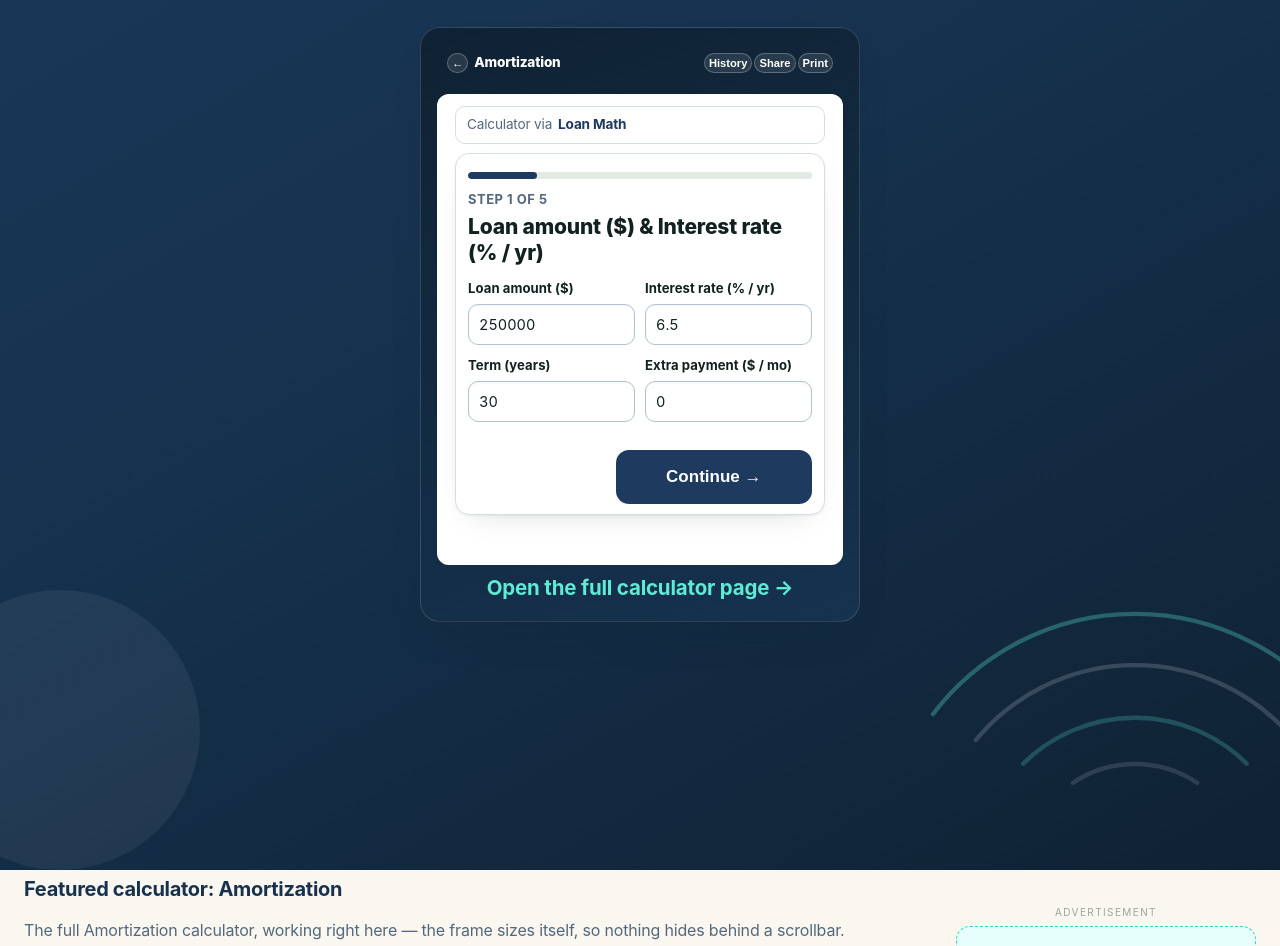
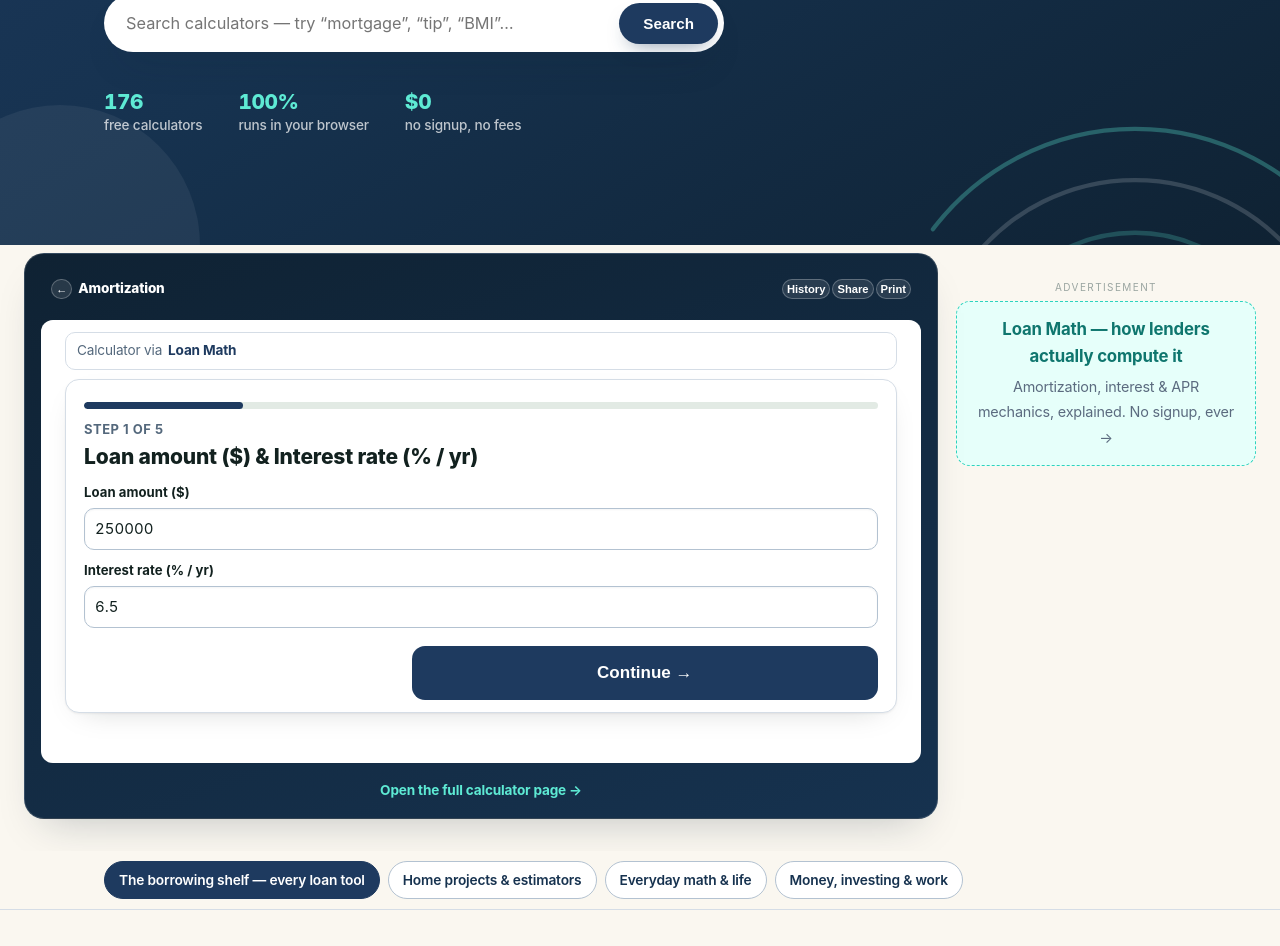
Before and after one commit to mjaiya5770/loan-math, a plain HTML site: page index.html in a window 1280 px wide. Shown: the part 539-1485 px from the top of the page. Drawn offline with Linux system fonts and the light colour scheme.

Commit message:
Preview hygiene: sync index.html with production build

```diff
--- a/index.html
+++ b/index.html
@@ -82,7 +82,16 @@
       <div><strong>$0</strong><span>no signup, no fees</span></div>
     </div>
     </div>
-    <div class="hero-calc" id="heroCalc">
+
+  </div>
+
+  <svg class="nest-motif" viewBox="0 0 200 200" fill="none" aria-hidden="true" focusable="false"><path d="M6 148 A 118 118 0 0 1 194 148" stroke="#5eead4" stroke-opacity="0.30" stroke-width="2" stroke-linecap="round"/><path d="M26 160 A 96 96 0 0 1 174 160" stroke="#ffffff" stroke-opacity="0.16" stroke-width="2" stroke-linecap="round"/><path d="M48 171 A 74 74 0 0 1 152 171" stroke="#5eead4" stroke-opacity="0.22" stroke-width="2" stroke-linecap="round"/><path d="M71 180 A 52 52 0 0 1 129 180" stroke="#ffffff" stroke-opacity="0.12" stroke-width="2" stroke-linecap="round"/></svg>
+</section>
+<section class="nn-under-hero">
+  <div class="wrap">
+    <div class="nn-uh-grid">
+      <div class="nn-uh-calc card">
+<div class="hero-calc" id="heroCalc">
       <div class="hc-bar">
         <button type="button" class="hc-bar-btn" id="hcBack" hidden aria-label="Back to the basic calculator">&larr;</button>
         <span class="hc-title" id="hcTitle">Calculator</span>
@@ -126,19 +135,7 @@
         <p class="hc-tool-foot"><button type="button" class="hc-bar-btn" id="hcClearHistory">Clear history</button></p>
       </div>
     </div>
-  </div>
-
-  <svg class="nest-motif" viewBox="0 0 200 200" fill="none" aria-hidden="true" focusable="false"><path d="M6 148 A 118 118 0 0 1 194 148" stroke="#5eead4" stroke-opacity="0.30" stroke-width="2" stroke-linecap="round"/><path d="M26 160 A 96 96 0 0 1 174 160" stroke="#ffffff" stroke-opacity="0.16" stroke-width="2" stroke-linecap="round"/><path d="M48 171 A 74 74 0 0 1 152 171" stroke="#5eead4" stroke-opacity="0.22" stroke-width="2" stroke-linecap="round"/><path d="M71 180 A 52 52 0 0 1 129 180" stroke="#ffffff" stroke-opacity="0.12" stroke-width="2" stroke-linecap="round"/></svg>
-</section>
-<section class="nn-under-hero">
-  <div class="wrap">
-    <div class="nn-uh-grid">
-      <div class="nn-uh-calc card">
-        <h2>Featured calculator: Amortization</h2>
-        <p class="nn-uh-sub">The full Amortization calculator, working right here — the frame sizes itself, so nothing hides behind a scrollbar.</p>
-        <iframe id="uhFrame" title="Amortization Calculator" loading="lazy" src="widgets/amortization-calculator.html?embed=1" style="border:0;width:100%;border-radius:12px;background:#fff"></iframe>
-        <p class="nn-uh-foot"><a href="tools/amortization-calculator.html">Read the Amortization guide &rarr;</a></p>
-      </div>
+</div>
       <div class="nn-uh-ad">
         <div class="nn-ad nn-ad-top" data-k728="cd43076016cdf0fe971d9ab19970569c" data-k320="19054d0e96bdc63cb6229eeea5ed5b17"><div class="nn-ad-label">Advertisement</div><a class="nn-house" href="calculators.html"><strong>Loan Math — how lenders actually compute it</strong><span>Amortization, interest &amp; APR mechanics, explained. No signup, ever →</span></a></div>
       </div>
@@ -482,9 +479,9 @@
     backBtn.hidden = v!=='tool';
     if(v==='default') titleEl.textContent='Calculator';
   }
-  function scrollToModule(){
+  function scrollToModule(){ if(window.__nnPreloadAt && Date.now()-window.__nnPreloadAt<2500) return;
     var r=card.getBoundingClientRect();
-    if(r.top<76||r.bottom>window.innerHeight){ card.scrollIntoView({behavior:reduced?'auto':'smooth', block:'center'}); }
+    if(r.top<76||r.bottom>window.innerHeight){ card.scrollIntoView({behavior:reduced?'auto':'smooth', block:'start'}); }
   }
   /* ---------- universal history (localStorage, one history for everything) ---------- */
   var HKEY='nnHeroHistory', history=[];
@@ -519,9 +516,9 @@
   /* ---------- loading a calculator into the module ---------- */
   var NN_WIDGETS={'amortization-calculator':1,'apr-calculator':1,'lease-break-calculator':1};
   function loadTool(href, name){
-    if(!href || href.indexOf('tools/')!==0) return false;
+    if(!href || href.indexOf('tools/')!==0) return false; window.__nnAlign=1;
     if(!name||name==='Calculator'){var ca=document.querySelector('a[href="'+href+'"]'); if(ca) name=ca.textContent.trim();}
-    currentTool={href:href, name:name||'Calculator'};
+    var _ca=document.querySelector('a[href="'+href+'"]'); if(_ca){var _h3=_ca.querySelector('h3'); if(_h3) name=_h3.textContent.trim();} currentTool={href:href, name:name||'Calculator'};
     titleEl.textContent=currentTool.name;
     var slug=href.replace('tools/','').replace('.html','');
     frame.src=(NN_WIDGETS[slug]?'widgets/'+slug+'.html':href)+'?embed=1';
@@ -535,7 +532,7 @@
   /* Deep link from guide pages: ?use=tools/<slug>.html opens that calculator here */
   (function(){ var m=/[?&]use=(tools\/[a-z0-9\-]+\.html)/.exec(window.location.search); if(!m) return; var a=document.querySelector('a[href="'+m[1]+'"]'); loadTool(m[1], a?a.textContent.trim():undefined); })();
   /* Niche default: preload the flagship calculator in the hero */
-  (function(){ if(/[?&]use=/.test(window.location.search)) return; var href='tools/amortization-calculator.html'; var a=document.querySelector('a[href="'+href+'"]'); if(a) loadTool(href, a.textContent.trim()); })();
+  (function(){ if(/[?&]use=/.test(window.location.search)) return; var href='tools/amortization-calculator.html'; var a=document.querySelector('a[href="'+href+'"]'); if(a){ window.__nnPreloadAt=Date.now(); loadTool(href, a.textContent.trim()); } })();
   window.addEventListener('message', function(e){
     if (e.origin !== window.location.origin) return;
     var h = e.data && e.data.nnEmbedHeight;
@@ -543,7 +540,7 @@
     var target = null;
     if (e.source === frame.contentWindow) { if (view !== 'tool') return; target = frame; }
     else { var uh = document.getElementById('uhFrame'); if (uh && e.source === uh.contentWindow) target = uh; }
-    if (target) target.style.height = Math.max(300, Math.min(Math.ceil(h) + 10, 4000)) + 'px';
+    if (target) { target.style.height = Math.max(300, Math.min(Math.ceil(h) + 10, 4000)) + 'px'; if (target === frame && window.__nnAlign) { window.__nnAlign = 0; if (!(window.__nnPreloadAt && Date.now() - window.__nnPreloadAt < 2500)) { var c = document.getElementById('heroCalc'); if (c) setTimeout(function(){ c.scrollIntoView({behavior:'smooth', block:'start'}); }, 60); } } }
   });
   document.addEventListener('click',function(e){
     if(e.ctrlKey||e.metaKey||e.shiftKey||e.button!==0) return;
```
